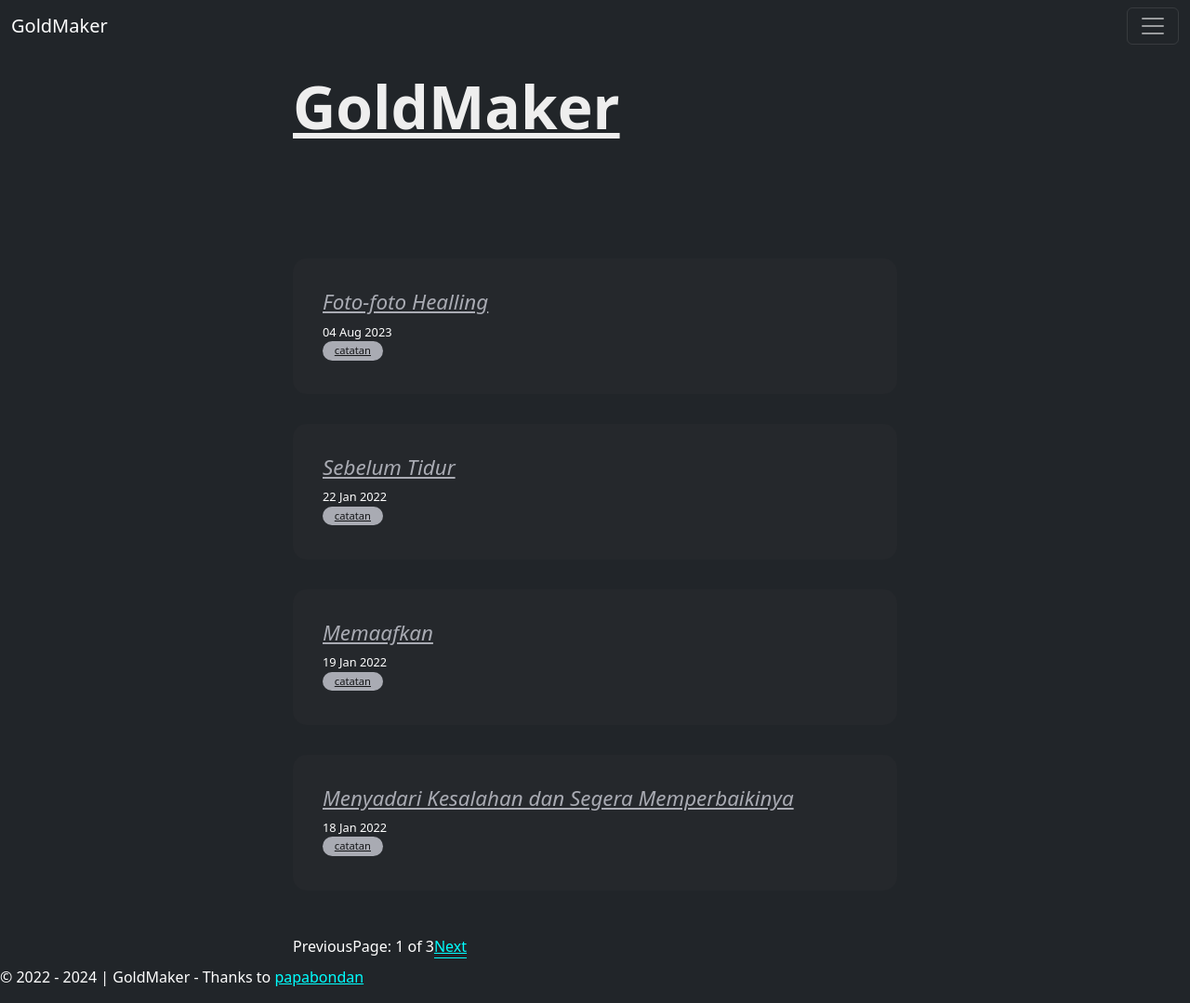
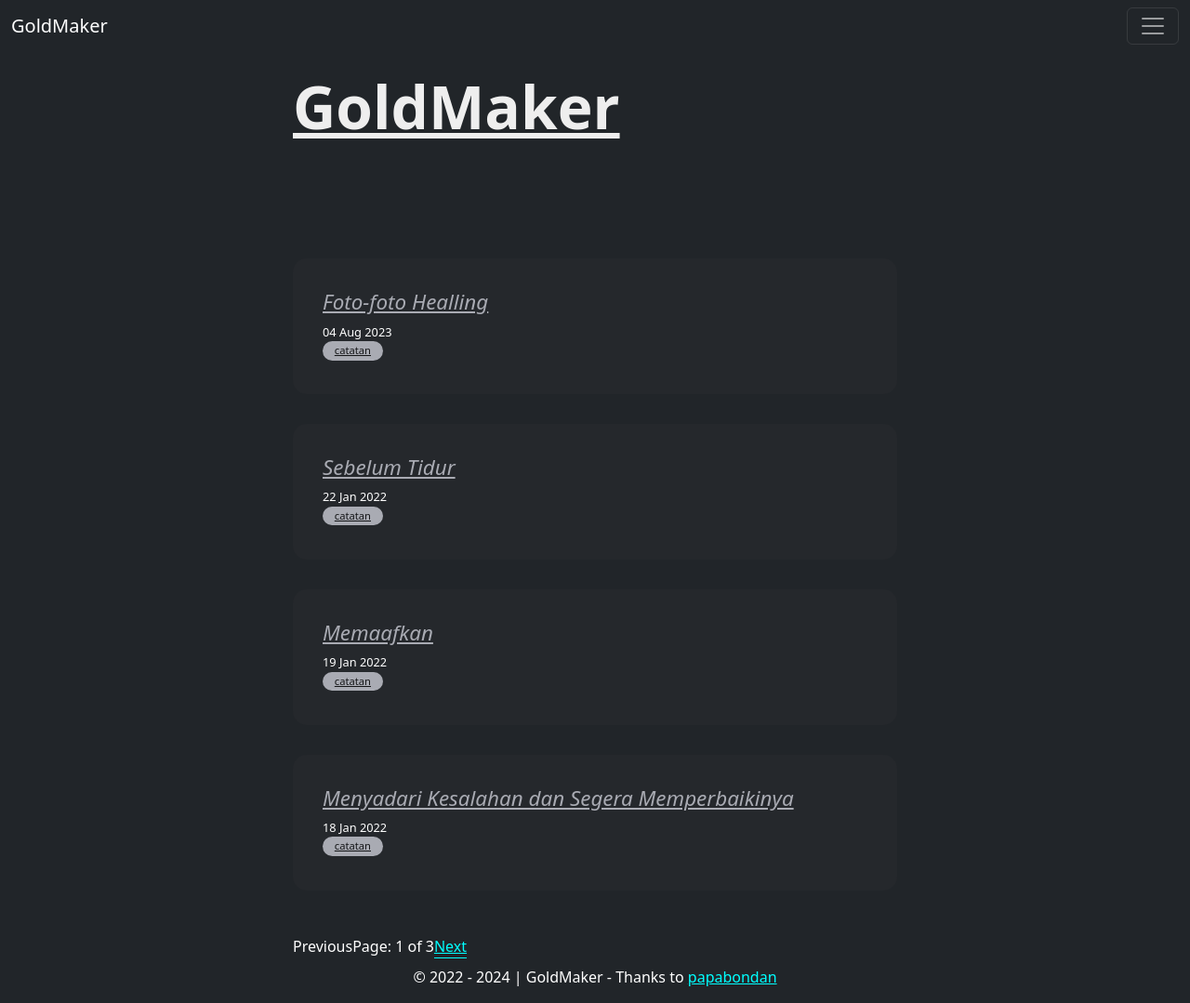
Before and after one commit to angganesia/angganesia.github.io, a Jekyll site: the page built from index.html, in a window 1280 px wide and 1079 px high. Shown: the whole window at 93% size. Built offline with Jekyll 4.4.1, drawn with Linux system fonts in a browser that asks for light colours; the list of posts is cut into pages by our own code; comment, search, counter and statistics services are not loaded.

Commit message:
update footer.html

```diff
--- a/_includes/footer.html
+++ b/_includes/footer.html
@@ -1,4 +1,4 @@
-<footer class="bg-dark fixed-bottom">
+<footer class="bg-dark fixed-bottom text-center">
   <p>&copy; 2022 - {{ 'now' | date: "%Y" }} | {{site.title}} - Thanks to <a href="https://github.com/papabondan" style="color: cyan">papabondan</a></p>
   <script>!function(){var e=document,t=e.createElement("script");t.src="//disqus_1CzuB2SIBo.disqus.com/embed.js",t.setAttribute("data-timestamp",+new Date),(e.head||e.body).appendChild(t)}();</script>
 </footer>
```
